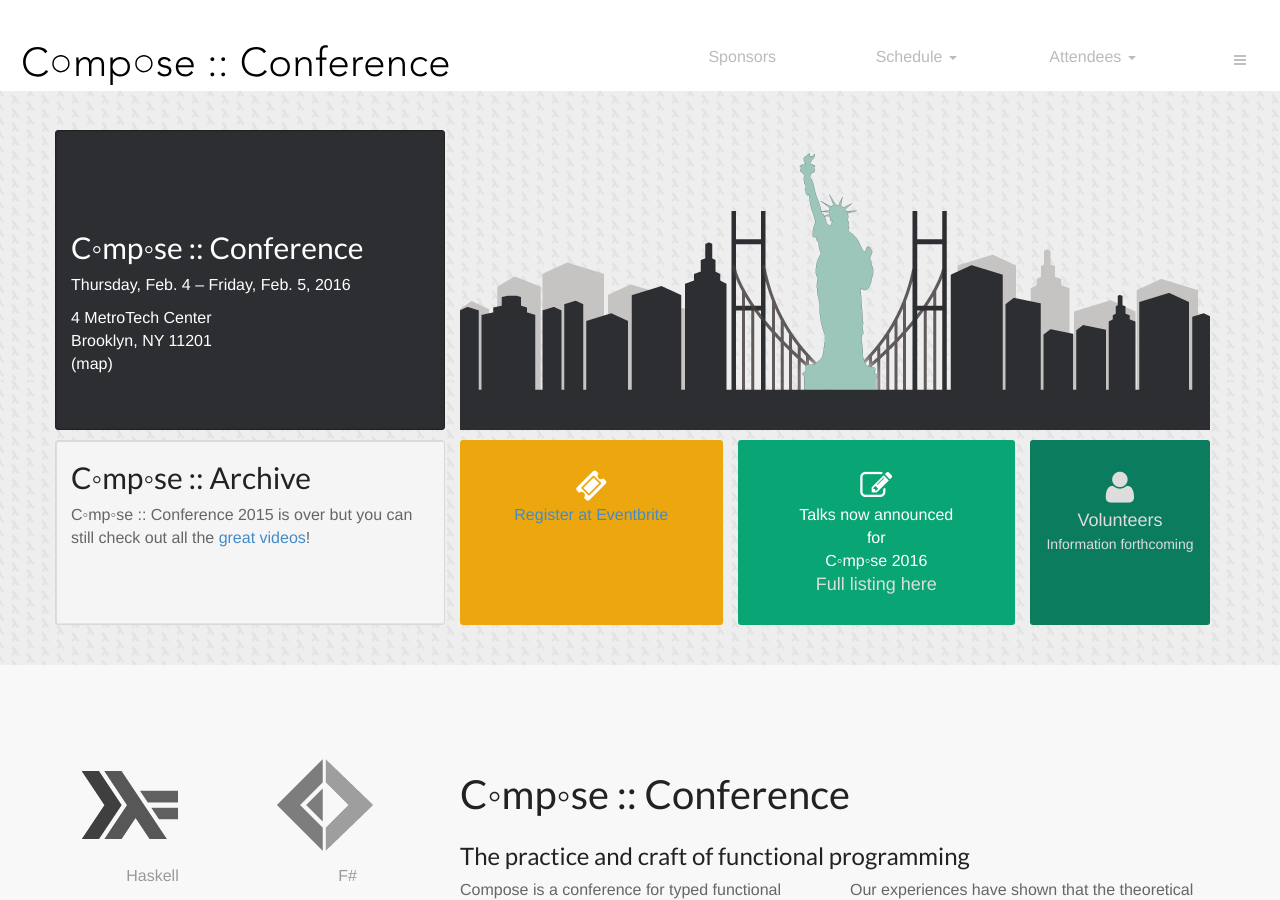
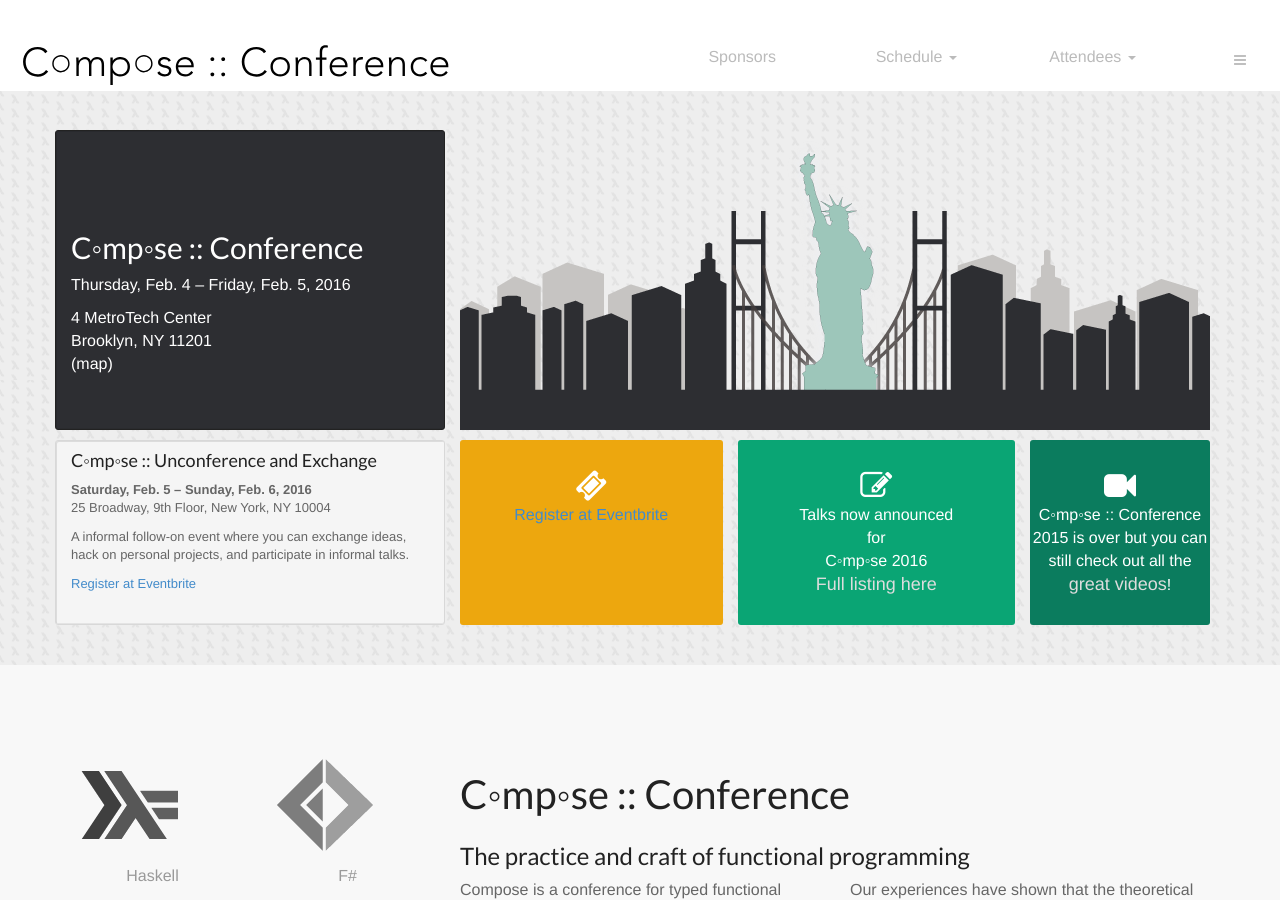
Before and after one commit to ny-haskell/composeconference, a Jekyll site: the page index.html, which Jekyll copies as it is, in a window 1280 px wide and 900 px high. Built offline with Jekyll 4.4.1, drawn with Linux system fonts in a browser that asks for light colours; Markdown is read by kramdown in place of the engine named in the settings.

Commit message:
unconference info

```diff
--- a/index.html
+++ b/index.html
@@ -121,8 +121,15 @@
         <div class="col-md-12 col-sm-12 col-xs-12">
 					<div class="row">
             <div class="col-md-4 unconfblock">
-							<h2>C◦mp◦se :: Archive</h2>
-                            <p>C◦mp◦se :: Conference 2015 is over but you can still check out all the <a href="http://composeconference.org/2015/summary">great videos</a>!</p>
+							<h4>C◦mp◦se ::
+	      Unconference and Exchange</h4>
+	      <p style="font-size:13px"><b>Saturday, Feb. 5 &ndash; Sunday, Feb. 6, 2016</b><br>25 Broadway, 9th Floor, New York, NY 10004</p>
+	      <p style="font-size:13px">A informal follow-on event
+		where you can exchange ideas, hack on personal
+		projects, and participate in informal talks.</p>
+	      <p style="font-size:13px"><a
+		href="https://www.eventbrite.com/e/cmpse-unconference-and-exchange-2016-tickets-20455465849">Register
+		at Eventbrite</a></p>
 						</div>
 						<div class="col-md-3 col-sm-3 col-xs-4 block">
 							<div class="reg">
@@ -144,10 +151,20 @@
 						</div>
 						<div class="col-md-2 col-sm-2 col-xs-4 block">
 							<div class="volunteer">
-							<a href="../info/index.html#volunteer" class="landing-link">
-								<i class="fa fa-user fa-2x"></i> <br />
+<!--							<a href="../info/index.html#volunteer" class="landing-link"
+>								<i class="fa fa-user fa-2x"></i> <br />
 								Volunteers</a><br/>
-							<a href="#volunteer" class="sublink">Information forthcoming</a>
+							<a
+		href="#volunteer" class="sublink">Information
+		forthcoming</a>
+							  -->
+	        <i
+		class="fa fa-video-camera fa-2x"></i> <br />
+		<p>C◦mp◦se :: Conference 2015 is over
+		but you can still check out all the <a
+		href="http://composeconference.org/2015/summary"  class="landing-link">great
+		videos</a>!</p>
+
 							</div>
 						</div>
 					</div>
```
